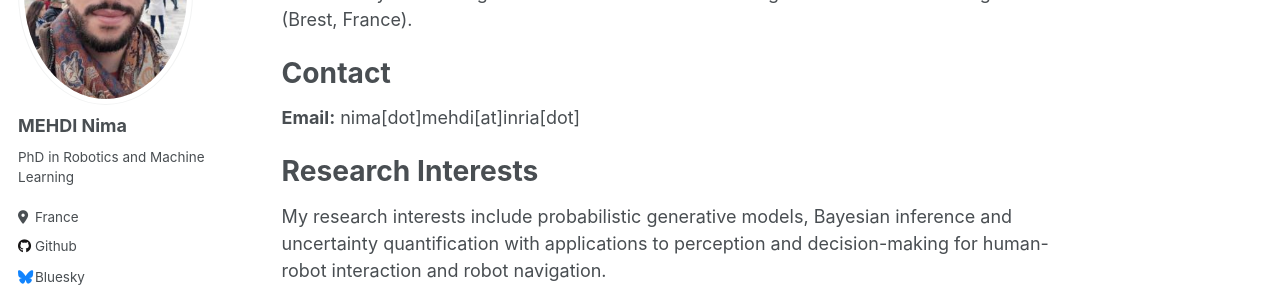
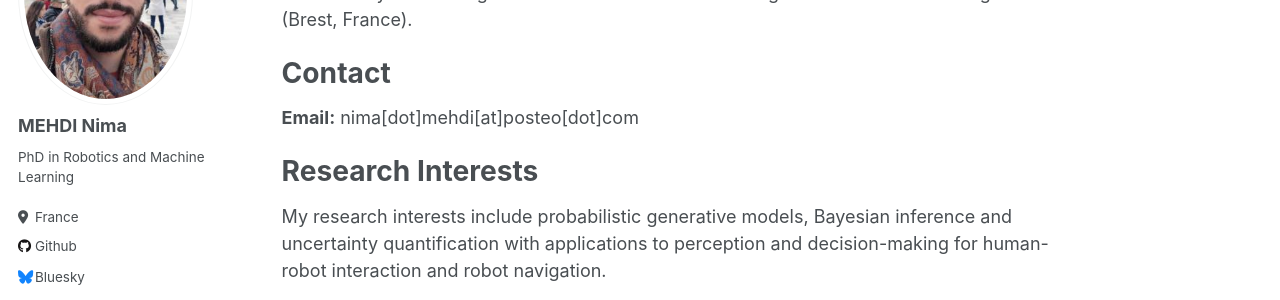
Before and after one commit to MehdiN/mehdin.github.io, a Jekyll site: the page built from _pages/about.md, in a window 1280 px wide and 1025 px high. Shown: the part 223-523 px from the top of the window. Built offline with Jekyll 4.4.1, drawn with Linux system fonts in a browser that asks for light colours.

Commit message:
update mail

```diff
--- a/_pages/about.md
+++ b/_pages/about.md
@@ -17,7 +17,7 @@ Before, I have obtained my master degree in Robotics and the title of engineer f
 
 # Contact
 
-**Email:** nima[dot]mehdi[at]inria[dot]
+**Email:** nima[dot]mehdi[at]posteo[dot]com
 
 # Research Interests
 
```
